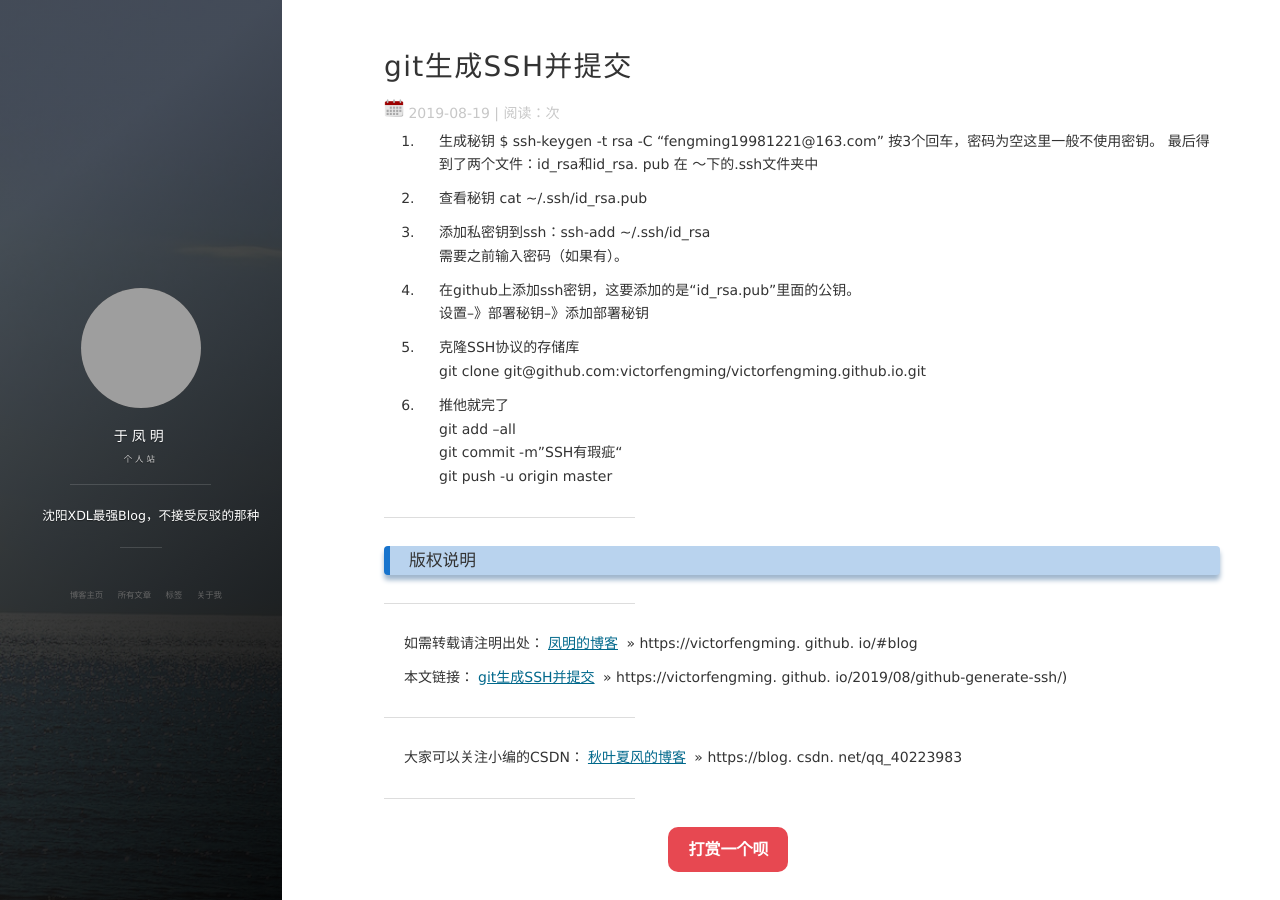
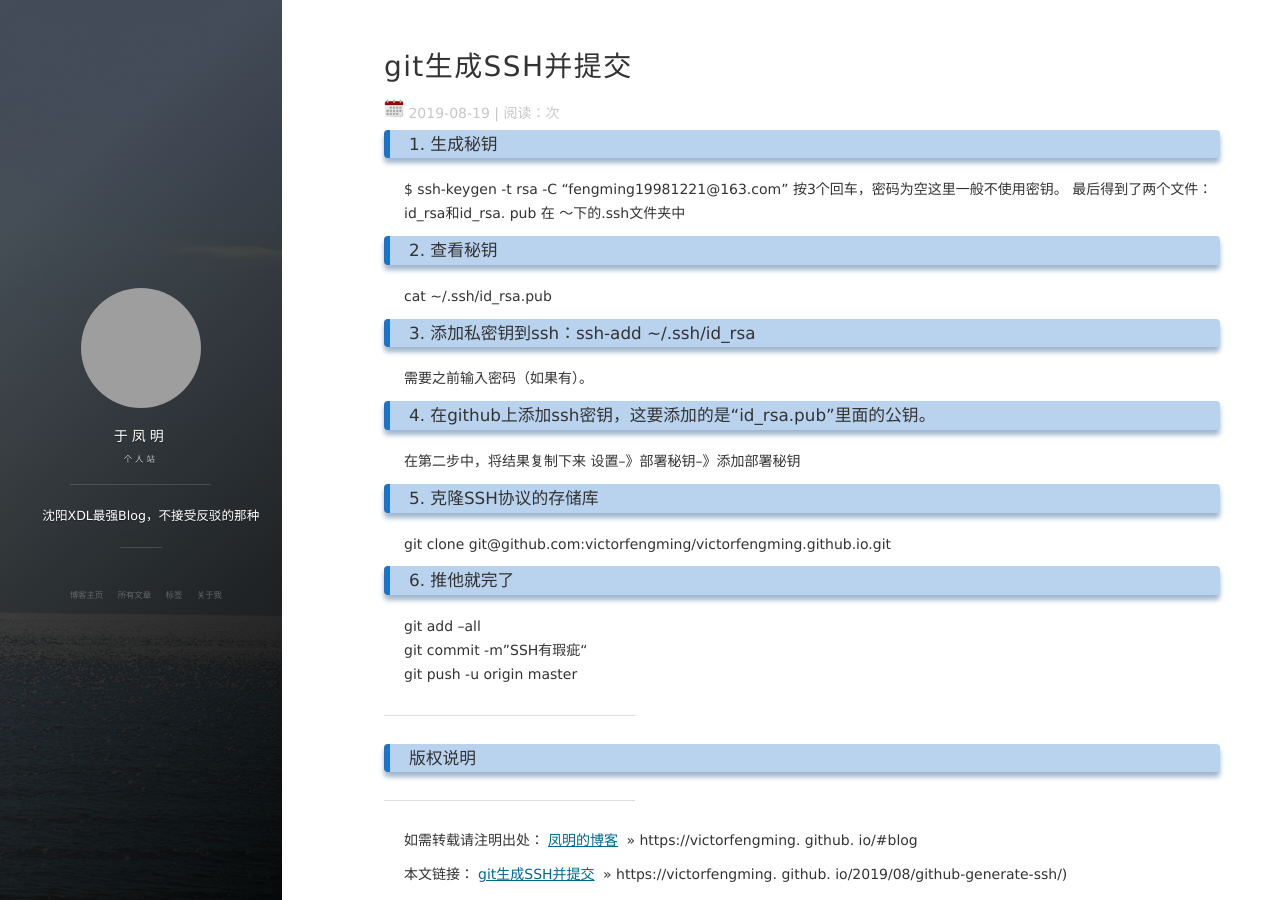
Before and after one commit to 1978413822/victorfengming.github.io, a Jekyll site: the page built from _posts/2019-08-19-github-generate-ssh.markdown, in a window 1280 px wide and 900 px high. Built offline with Jekyll 4.4.1, drawn with Linux system fonts in a browser that asks for light colours; nearby versions of some CDN libraries; comment, search, counter and statistics services are not loaded; grey boxes are pictures that could not be loaded.

Commit message:
ssh技术博文

```diff
--- a/_posts/2019-08-19-github-generate-ssh.markdown
+++ b/_posts/2019-08-19-github-generate-ssh.markdown
@@ -5,24 +5,25 @@ date: 2019-08-19
 tags: Git
 ---
 
-1. 生成秘钥
+### 1. 生成秘钥
 $ ssh-keygen -t rsa -C "fengming19981221@163.com"
 按3个回车，密码为空这里一般不使用密钥。
 最后得到了两个文件：id_rsa和id_rsa. pub 在 ～下的.ssh文件夹中
 
-2. 查看秘钥
+### 2. 查看秘钥
 cat ~/.ssh/id_rsa.pub
 
-2. 添加私密钥到ssh：ssh-add ~/.ssh/id_rsa
+### 3. 添加私密钥到ssh：ssh-add ~/.ssh/id_rsa
 需要之前输入密码（如果有）。
 
-3. 在github上添加ssh密钥，这要添加的是“id_rsa.pub”里面的公钥。
+### 4. 在github上添加ssh密钥，这要添加的是“id_rsa.pub”里面的公钥。
+在第二步中，将结果复制下来
 设置--》部署秘钥--》添加部署秘钥
 
-4. 克隆SSH协议的存储库
+### 5. 克隆SSH协议的存储库
 git clone git@github.com:victorfengming/victorfengming.github.io.git
 
-5. 推他就完了
+### 6. 推他就完了
 git add --all
 git commit -m”SSH有瑕疵“
 git push -u origin master
```
